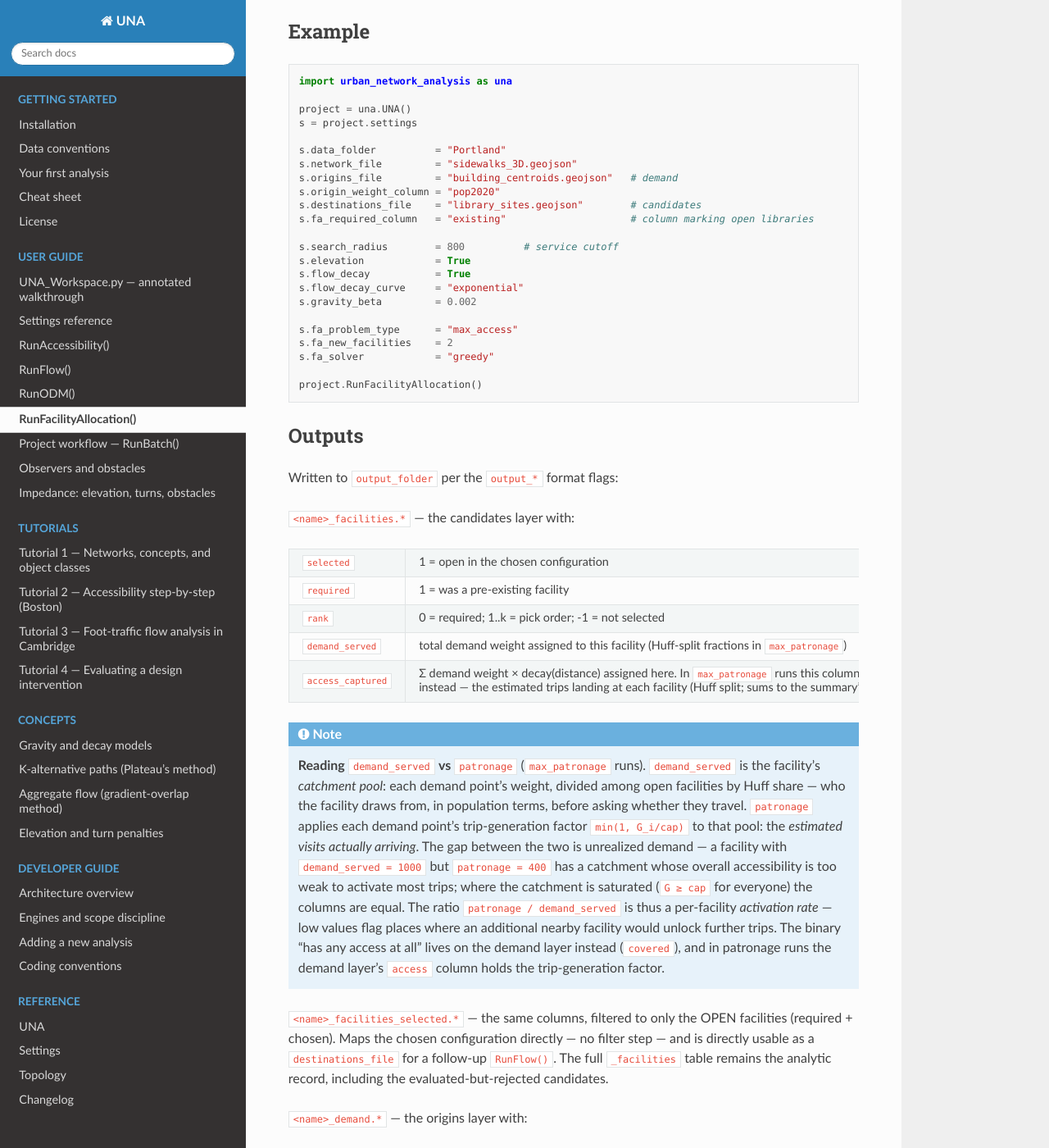
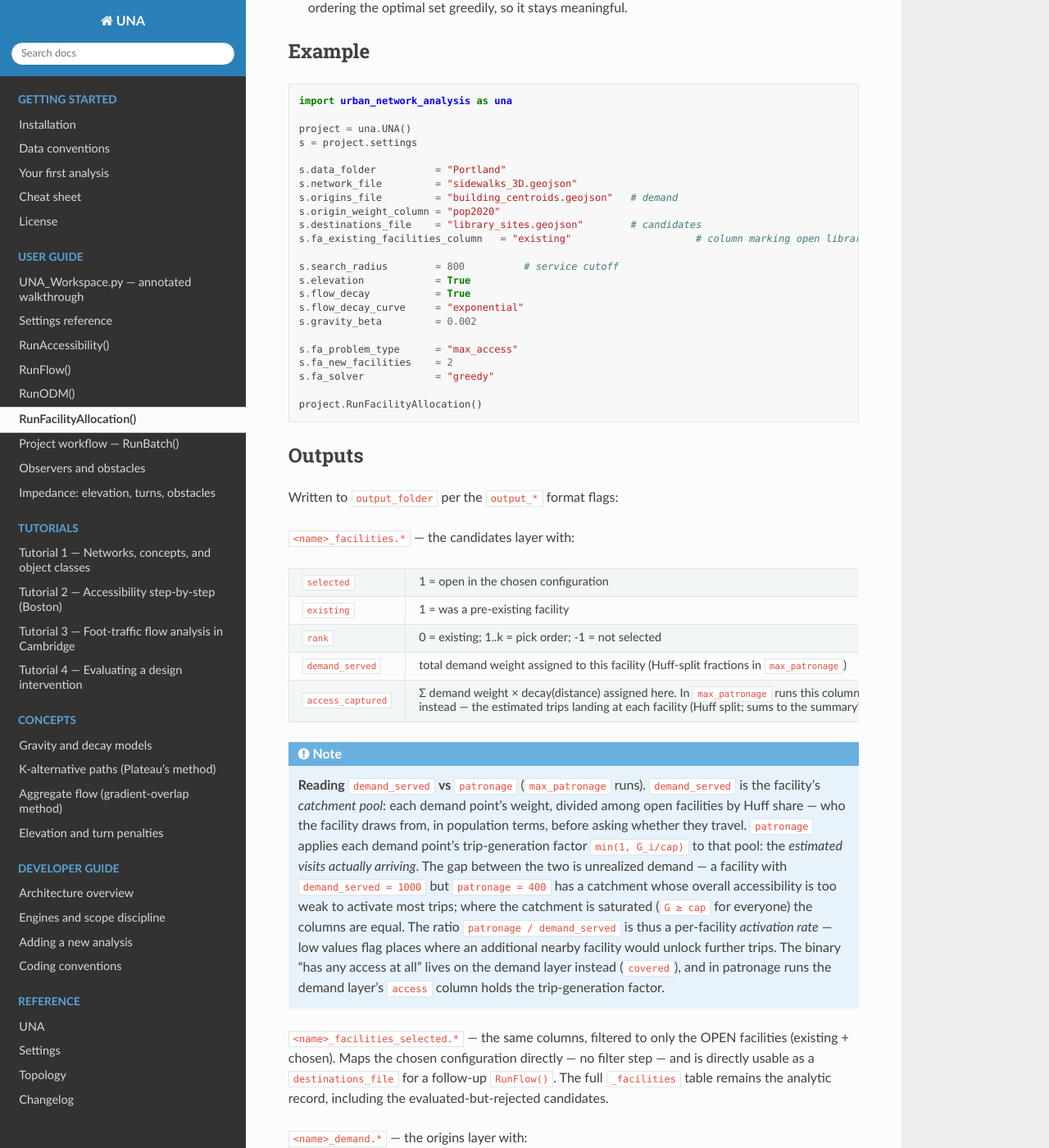
Before and after one commit to City-Form-Lab/urban_network_analysis, a Sphinx documentation site: the page built from docs/user_guide/run_facility_allocation.rst, in a window 1280 px wide and 1400 px high, scrolled down 2374 px. Shown: the whole window at 82% size. Built offline with Sphinx 7.4.7 and the Read the Docs theme 3.1.0, drawn with Linux system fonts in a browser that asks for light colours; some of the changed text lies outside the part shown.

Commit message:
FA renames: fa_required_column -> fa_existing_facilities_column, 'required' -> 'existing' throughout (output columns, summary keys, engine attrs, logs, docs, example, tests); fa_new_facilities default 1 -> 0 (default run = evaluate existing facilities)

```diff
--- a/docs/changelog.rst
+++ b/docs/changelog.rst
@@ -13,7 +13,7 @@
   Attendance*) and ``min_facilities`` (fewest facilities covering all
   coverable demand; ArcGIS's *Maximize Coverage + Minimize
   Facilities*). Pre-existing facilities are pinned open via a column
-  on the candidates layer (``fa_required_column``). Deterministic
+  on the candidates layer (``fa_existing_facilities_column``). Deterministic
   greedy solver (near-optimal, any scale) or exact MILP
   (``fa_solver="exact"``, scipy/HiGHS, with automatic greedy
   fallback). Full impedance support: custom edge costs, elevation,
--- a/docs/user_guide/run_facility_allocation.rst
+++ b/docs/user_guide/run_facility_allocation.rst
@@ -29,7 +29,7 @@
 - **Candidates = the destinations layer.** ``destinations_file``, one
   point per potential site.
 - **Existing facilities = a column on the candidates layer**, named by
-  ``fa_required_column``. Truthy values (1 / TRUE / yes) mark
+  ``fa_existing_facilities_column``. Truthy values (1 / TRUE / yes) mark
   facilities that are already in operation — they are always kept open
   and the optimizer sites new facilities *around* them: a candidate
   next to an existing facility scores a low marginal gain because that
@@ -104,8 +104,9 @@
 
 .. tip::
 
-   Setting ``fa_new_facilities = 0`` (with ``fa_required_column`` set)
-   turns either max mode into a pure **evaluation run**: no siting —
+   The default ``fa_new_facilities = 0`` (with
+   ``fa_existing_facilities_column`` set) makes either max mode a pure
+   **evaluation run**: no siting —
    demand is allocated to the existing facilities as they stand. In
    ``max_patronage`` this computes baseline patronage of the current
    configuration, the natural "before" to compare any siting scenario
@@ -148,7 +149,7 @@
    s.origins_file         = "building_centroids.geojson"   # demand
    s.origin_weight_column = "pop2020"
    s.destinations_file    = "library_sites.geojson"        # candidates
-   s.fa_required_column   = "existing"                     # column marking open libraries
+   s.fa_existing_facilities_column   = "existing"                     # column marking open libraries
 
    s.search_radius        = 800          # service cutoff
    s.elevation            = True
@@ -172,15 +173,15 @@
 
 ===================  ======================================================
 ``selected``          1 = open in the chosen configuration
-``required``          1 = was a pre-existing facility
-``rank``              0 = required; 1..k = pick order; -1 = not selected
+``existing``          1 = was a pre-existing facility
+``rank``              0 = existing; 1..k = pick order; -1 = not selected
 ``demand_served``     total demand weight assigned to this facility
                       (Huff-split fractions in ``max_patronage``)
 ``access_captured``   Σ demand weight × decay(distance) assigned here.
                       In ``max_patronage`` runs this column is named
                       ``patronage`` instead — the estimated trips
                       landing at each facility (Huff split; sums to the
-                      summary's ``total_trips``, and required
+                      summary's ``total_trips``, and existing
                       facilities' values reveal cannibalization).
 ===================  ======================================================
 
@@ -204,7 +205,7 @@
    demand layer's ``access`` column holds the trip-generation factor.
 
 ``<name>_facilities_selected.*`` — the same columns, filtered to only
-the OPEN facilities (required + chosen). Maps the chosen configuration
+the OPEN facilities (existing + chosen). Maps the chosen configuration
 directly — no filter step — and is directly usable as a
 ``destinations_file`` for a follow-up ``RunFlow()``. The full
 ``_facilities`` table remains the analytic record, including the
```
Also changed, not shown: docs/user_guide/settings_reference.rst (+7 -7 lines), 5 other files.
